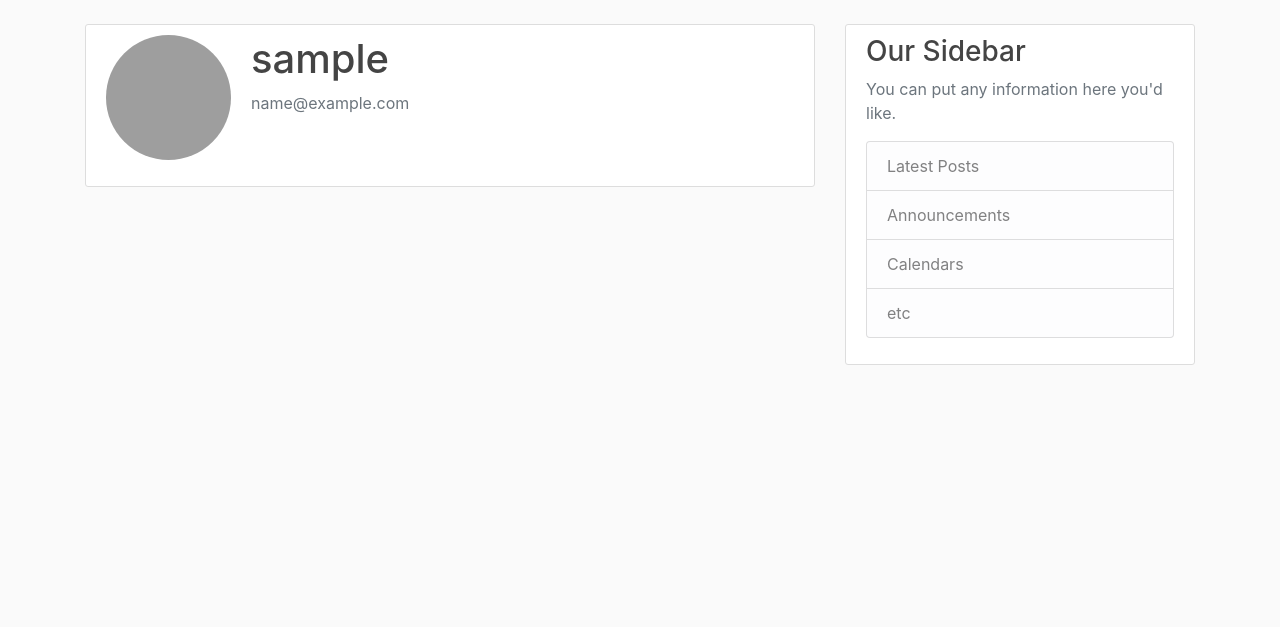
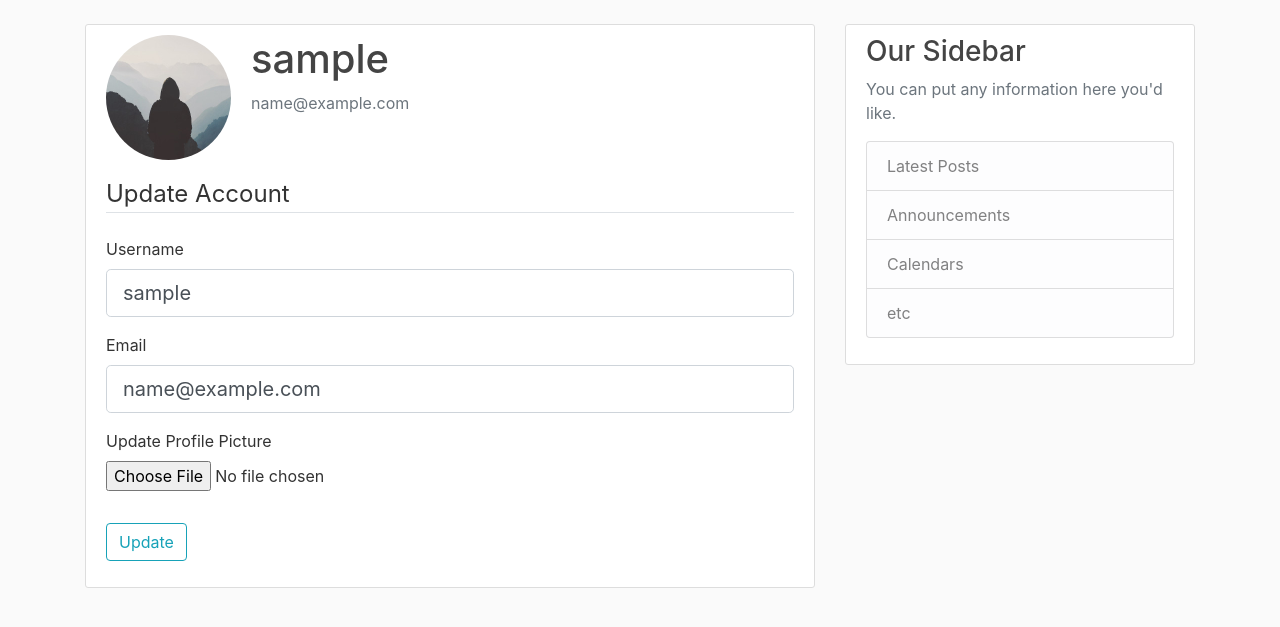
Before and after one commit to Kaus1kC0des/flaskBlogApp, a Flask app: page /account in a window 1280 px wide. Shown: the part 56-683 px from the top of the page. Run offline with Flask 3, Linux system fonts and the light colour scheme; the visitor is signed in with stand-in values (Sample User, id 1); some libraries are stand-ins or nearby versions; grey boxes are pictures that could not be loaded.

Commit message:
Account Updation feature and Profile pic updation

```diff
--- a/flaskBlog/forms.py
+++ b/flaskBlog/forms.py
@@ -1,8 +1,9 @@
+from wtforms import StringField, SubmitField, EmailField, PasswordField, BooleanField
 from flask_wtf import FlaskForm
-from wtforms import StringField, SubmitField, EmailField, PasswordField, BooleanField
+from flask_wtf.file import FileField, FileAllowed
 from wtforms.validators import Length, DataRequired, Email, EqualTo, ValidationError
-from email_validator import validate_email
 from flaskBlog.models import User
+from flask_login import current_user
 
 
 class RegistrationForm(FlaskForm):
@@ -28,14 +29,12 @@ class RegistrationForm(FlaskForm):
 
     submit = SubmitField('Sign Up')
 
-    @staticmethod
-    def validate_username(username):
+    def validate_username(self, username):
         user = User.query.filter_by(username=username.data).first()
         if user:
             raise ValidationError('That username is taken, please choose another username.')
 
-    @staticmethod
-    def validate_email(self, email):
+    def validate_email(self,email):
         email = User.query.filter_by(email=email.data).first()
         if email:
             raise ValidationError("An User with that email exists. Please provide a different email!")
@@ -55,3 +54,30 @@ class LoginForm(FlaskForm):
     remember = BooleanField('Remember Me')
 
     submit = SubmitField('Login')
+
+
+class UpdateAccountForm(FlaskForm):
+    username = StringField(
+        'Username',
+        validators=[DataRequired(), Length(min=2, max=29)]
+    )
+    email = EmailField(
+        'Email',
+        validators=[DataRequired(), Email()]
+    )
+
+    picture = FileField(label='Update Profile Picture', validators=[FileAllowed(['jpg', 'png'])])
+
+    submit = SubmitField('Update')
+
+    def validate_username(self, username):
+        if username != current_user.username:
+            user = User.query.filter_by(username=username.data).first()
+            if user:
+                raise ValidationError("Username already taken! Please choose an another username.")
+
+    def validate_email(self, email):
+        if email != current_user.email:
+            email = User.query.filter_by(email=email.data).first()
+            if email:
+                raise ValidationError("An User with that email exists. Please provide a different email!")
--- a/flaskBlog/models.py
+++ b/flaskBlog/models.py
@@ -1,6 +1,7 @@
 from flaskBlog import db, login_manager
 from datetime import datetime
 from flask_login import UserMixin
+
 
 @login_manager.user_loader
 def load_user(user_id):
--- a/flaskBlog/routes.py
+++ b/flaskBlog/routes.py
@@ -1,8 +1,12 @@
 from flask import render_template, redirect, flash, url_for, request
 from flaskBlog import app, bcrypt, db
-from flaskBlog.forms import LoginForm, RegistrationForm
+from flaskBlog.forms import LoginForm, RegistrationForm, UpdateAccountForm
 from flaskBlog.models import User, Post
 from flask_login import login_user, current_user, logout_user, login_required
+from PIL import Image
+import secrets
+import os
+
 
 posts = [
     {
@@ -10,6 +14,78 @@ posts = [
         'content': 'This is my first post',
         'author': 'Kausik',
         'date': '28/11/24'
+    },
+    {
+        'title': 'Second Post',
+        'content': 'This is my second post',
+        'author': 'Kausik',
+        'date': '28/11/24'
+    },
+    {
+        'title': 'Third Post',
+        'content': 'This is my third post',
+        'author': 'Kausik',
+        'date': '28/11/24'
+    },
+    {
+        'title': 'Fourth Post',
+        'content': 'This is my fourth post',
+        'author': 'Kausik',
+        'date': '28/11/24'
+    },
+    {
+        'title': 'Fifth Post',
+        'content': 'This is my fifth post',
+        'author': 'Kausik',
+        'date': '28/11/24'
+    },
+    {
+        'title': 'Sixth Post',
+        'content': 'This is my sixth post',
+        'author': 'Kausik',
+        'date': '28/11/24'
+    },
+    {
+        'title': 'Seventh Post',
+        'content': 'This is my seventh post',
+        'author': 'Kausik',
+        'date': '28/11/24'
+    },
+    {
+        'title': 'Eighth Post',
+        'content': 'This is my eighth post',
+        'author': 'Kausik',
+        'date': '28/11/24'
+    },
+    {
+        'title': 'Ninth Post',
+        'content': 'This is my ninth post',
+        'author': 'Kausik',
+        'date': '28/11/24'
+    },
+    {
+        'title': 'Tenth Post',
+        'content': 'This is my tenth post',
+        'author': 'Kausik',
+        'date': '28/11/24'
+    },
+    {
+        'title': 'Eleventh Post',
+        'content': 'This is my eleventh post',
+        'author': 'Kausik',
+        'date': '28/11/24'
+    },
+    {
+        'title': 'Twelfth Post',
+        'content': 'This is my twelfth post',
+        'author': 'Kausik',
+        'date': '2/12/24'
+    },
+    {
+        'title': 'Thirteenth Post',
+        'content': 'This is my thirteenth post',
+        'author': 'Kausik',
+        'date': '2/12/24'
     }
 ]
 
@@ -67,13 +143,42 @@ def login():
     return render_template('login.html', title="Login", form=form)
 
 
+
 @app.route('/logout')
 def logout():
     logout_user()
     return redirect(url_for('home'))
 
 
+def save_picture(form_picture):
+    random_hex = secrets.token_hex(8)
+    _, file_format = os.path.splitext(form_picture.filename)
+    picture_filename = random_hex+file_format
+    picture_path = os.path.join(app.root_path, 'static/profile_pics', picture_filename)
+    output_size = (125, 125)
+    img = Image.open(form_picture)
+    img.thumbnail(output_size)
+    img.save(picture_path)
+    return picture_filename
+
+
 @app.route('/account', methods=["GET","POST"])
 @login_required
 def account():
-    return render_template('account.html', title='account')
+    form = UpdateAccountForm()
+    if form.validate_on_submit():
+        if form.picture.data:
+            current_picture = current_user.image_file
+            picture_file = save_picture(form.picture.data)
+            current_user.image_file = picture_file
+            os.remove(current_picture)
+        current_user.username = form.username.data
+        current_user.email = form.email.data
+        db.session.commit()
+        flash(f"Your account has been updated", 'success')
+        return redirect(url_for('account'))
+    elif request.method == 'GET':
+        form.username.data = current_user.username
+        form.email.data = current_user.email
+    image_file = url_for('static', filename="profile_pics/"+current_user.image_file)
+    return render_template('account.html', title='account', image_file=image_file, form=form)
--- a/flaskBlog/templates/account.html
+++ b/flaskBlog/templates/account.html
@@ -2,12 +2,58 @@
 {% block content %}
     <div class="content-section">
         <div class="media">
-            <img class="rounded-circle account-img" src={{ current_user.image_file }}>
+            <img class="rounded-circle account-img" src={{ image_file }}>
             <div class="media-body">
                 <h2 class="account-heading">{{ current_user.username }}</h2>
                 <p class="text-secondary">{{ current_user.email }}</p>
             </div>
+        </div>
 
-        </div>
+        <form method="POST" action="" enctype="multipart/form-data">
+            {{ form.hidden_tag() }}
+            <fieldset class="form-group">
+                <legend class="border-bottom mb-4">Update Account</legend>
+                <div class="form-group">
+                    {{ form.username.label(class="form-control-label") }}
+
+                    {% if form.username.errors %}
+                        {{ form.username(class="form-control form-control-lg is-invalid") }}
+                        <div class="invalid-feedback">
+                            {% for error in form.username.errors %}
+                                <span>{{ error }}</span>
+                            {% endfor %}
+                        </div>
+                    {% else %}
+                        {{ form.username(class="form-control form-control-lg") }}
+                    {% endif %}
+                </div>
+                <div class="form-group">
+                    {{ form.email.label(class="form-control-label") }}
+                    {% if form.email.errors %}
+                        {{ form.email(class="form-control form-control-lg is-invalid") }}
+                        <div class="invalid-feedback">
+                            {% for error in form.email.errors %}
+                                <span>{{ error }}</span>
+                            {% endfor %}
+                        </div>
+                    {% else %}
+                        {{ form.email(class="form-control form-control-lg") }}
+                    {% endif %}
+                </div>
+                <div class="form-group">
+                    {{ form.picture.label() }}
+                    {{ form.picture(class='form-control-file') }}
+                    {% if form.picture.errors %}
+                        {% for error in form.picture.errors %}<br>
+                            <span class="text-danger">{{ error }}</span>
+                        {% endfor %}
+                    {% endif %}
+                </div>
+            </fieldset>
+            <div class="form-group">
+                {{ form.submit(class="btn btn-outline-info") }}
+            </div>
+        </form>
+
     </div>
 {% endblock content %}
--- a/requirements.txt
+++ b/requirements.txt
@@ -1,4 +1,6 @@
 flask
 python-dotenv
 wtforms
-dotenv
+python-dotenv
+Flask-Login
+Flask-Bcrypt
```
Also changed, not shown: flaskBlog/static/profile_pics/default.jpg (added), 1 other file.
